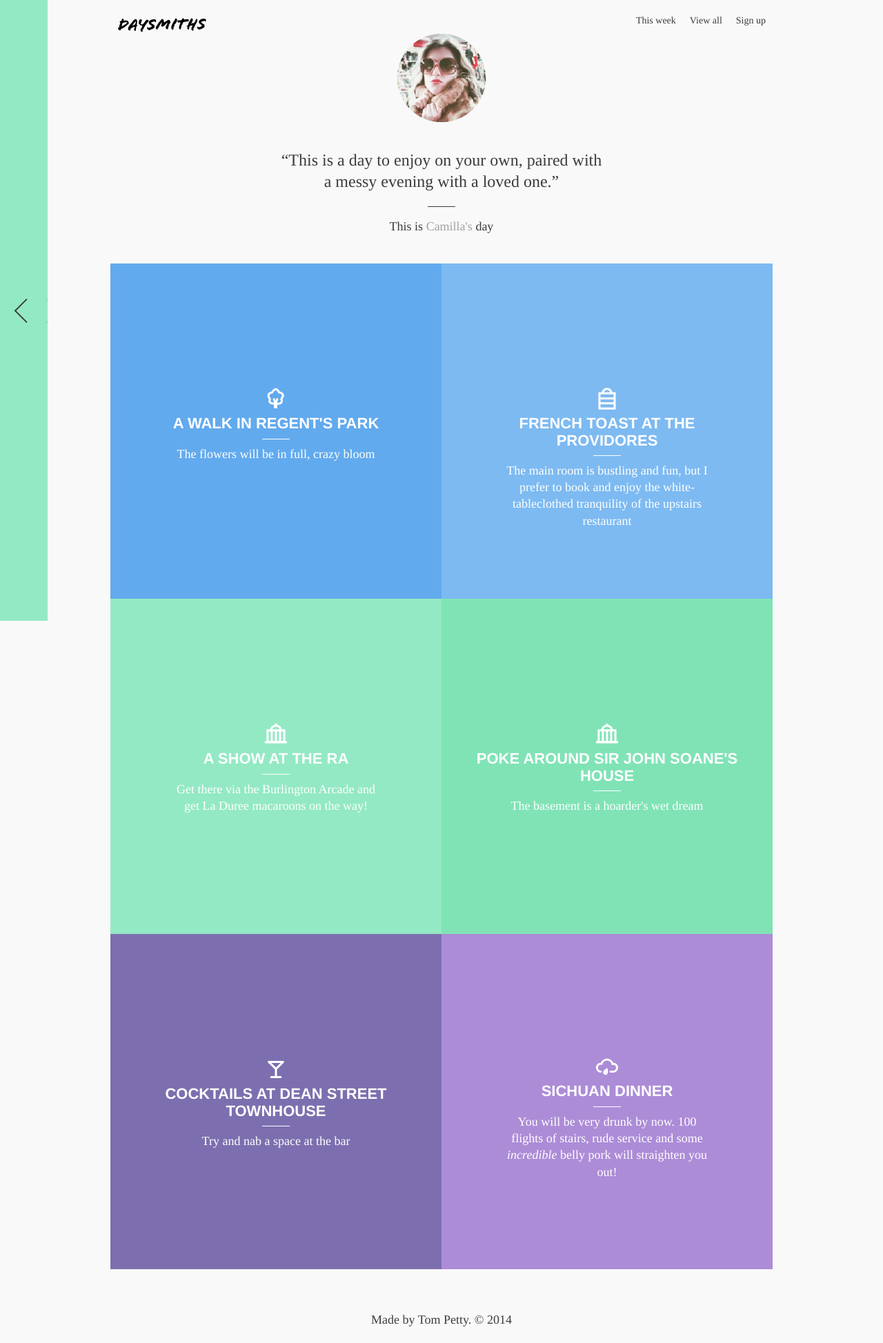
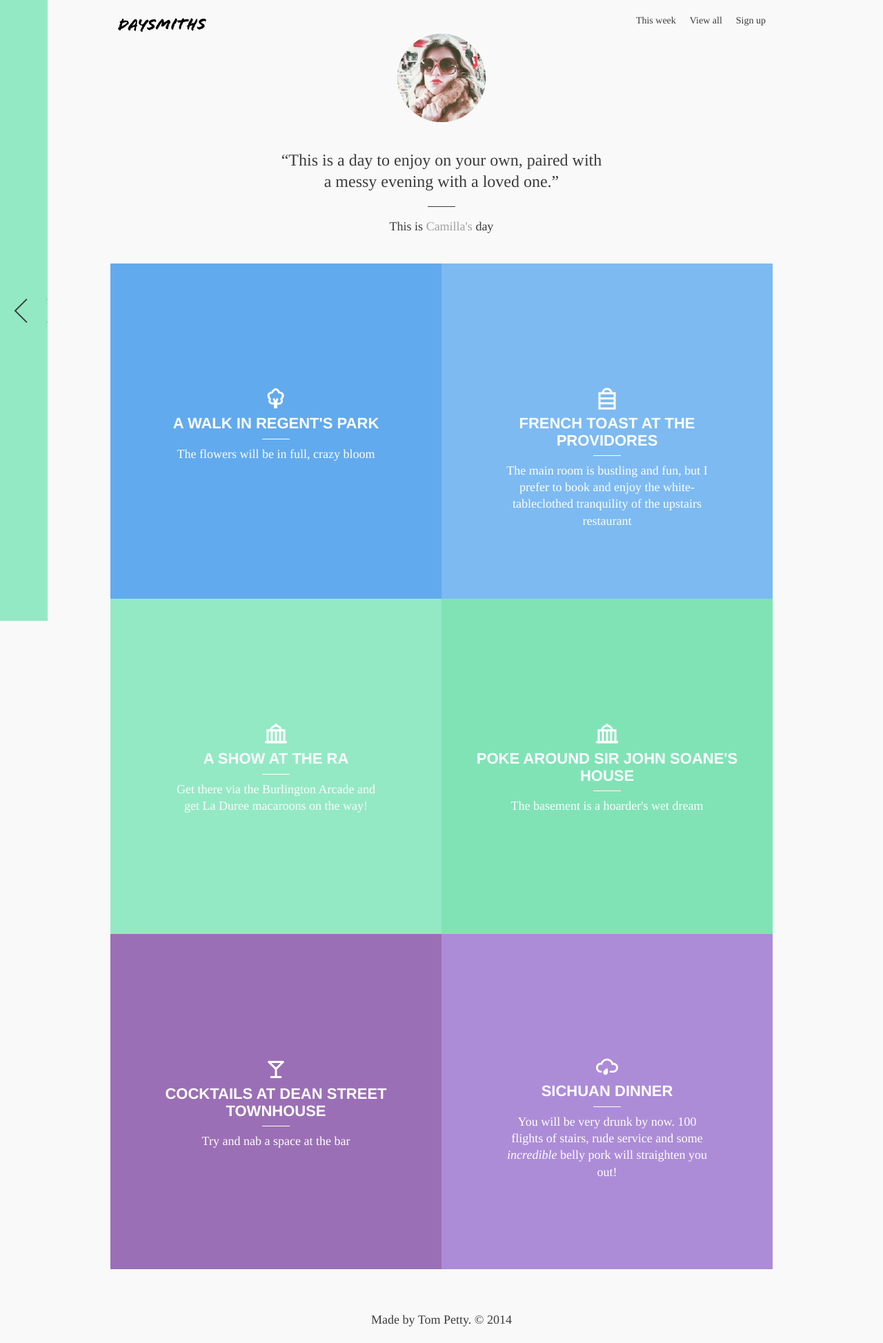
Before and after one commit to anothertompetty/daysmiths, a Jekyll site: the page built from 3.html, in a window 1280 px wide. Shown: the whole page at 69% size. Built offline with Jekyll 4.4.1, drawn with Linux system fonts in a browser that asks for light colours; nearby versions of some CDN libraries; Markdown is read by kramdown in place of the engine named in the settings.

```diff
--- a/css/style.css
+++ b/css/style.css
@@ -391,7 +391,7 @@
 }
 
 .fifth {
-	background-color: rgb(125,111,175);
+	background-color: rgb(155,111,181);
 }
 
 .sixth {
```
